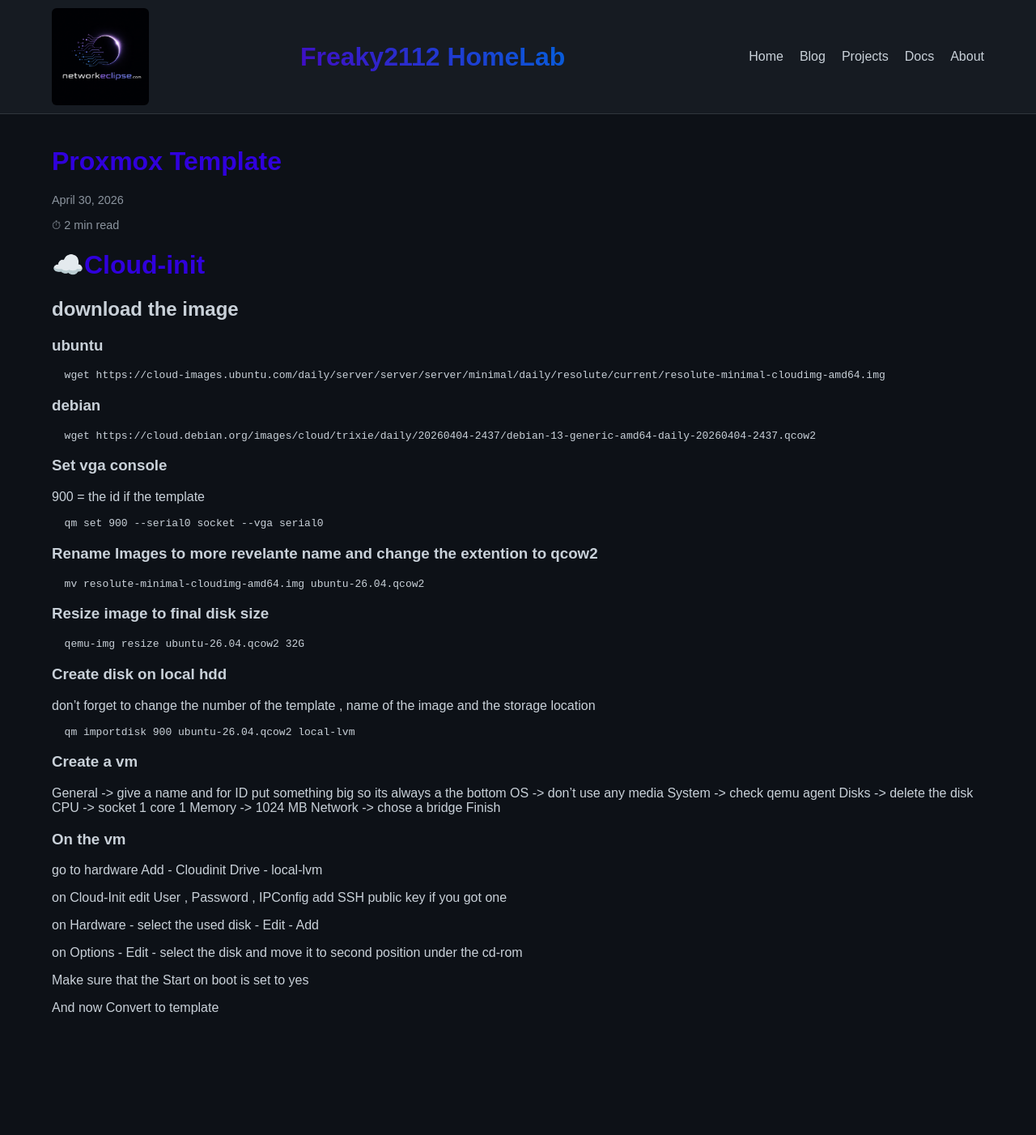
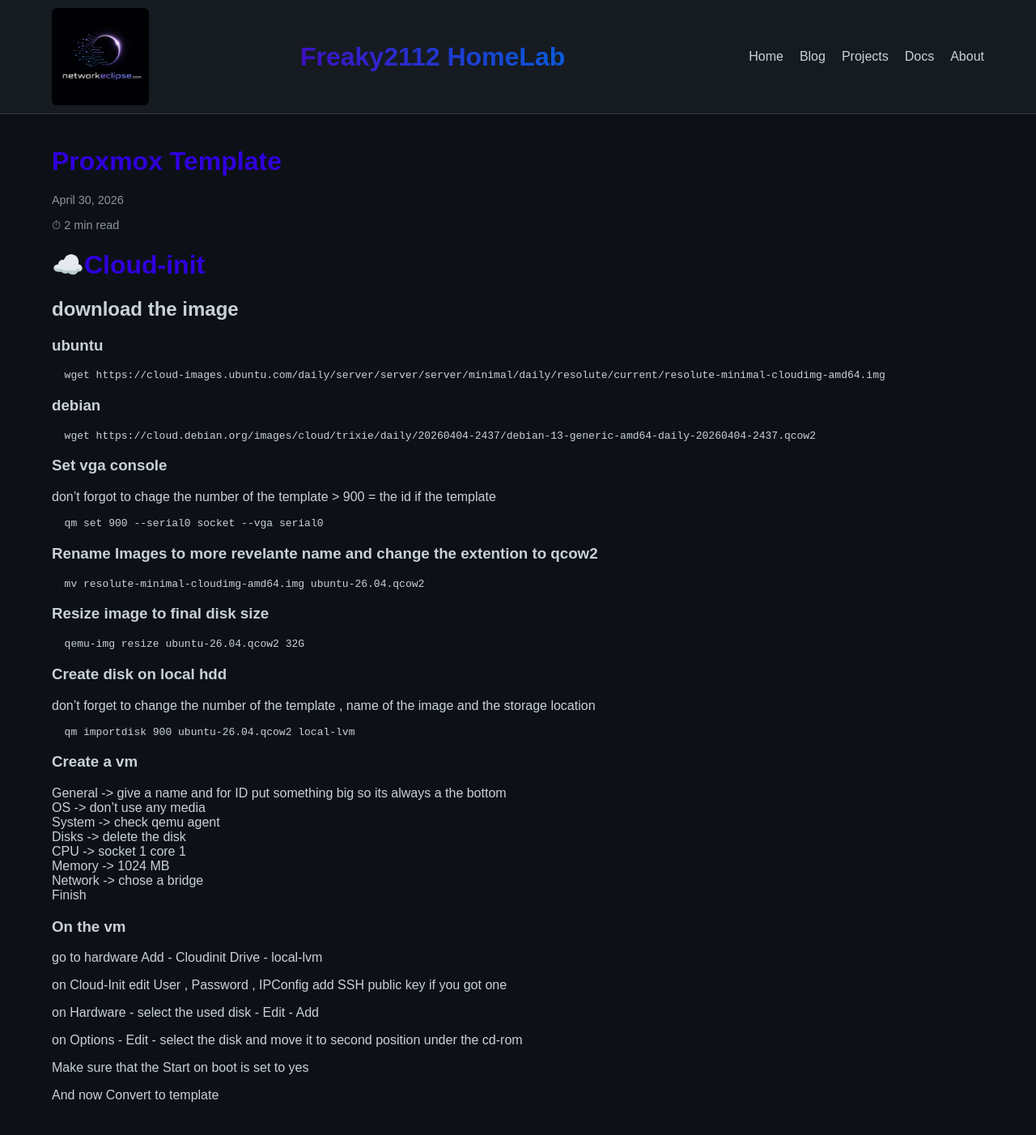
Before and after one commit to Freaky2112/freaky2112.github.io, a Jekyll site: the page built from _posts/2026-04-30-promox-template.md, in a window 1280 px wide. Shown: the whole page at 81% size. Built offline with Jekyll 4.4.1, drawn with Linux system fonts in a browser that asks for light colours; before the commit the page ends 1294 px from its top, so only the background shows below that.

Commit message:
Mod Proxmox

````diff
--- a/_posts/2026-04-30-promox-template.md
+++ b/_posts/2026-04-30-promox-template.md
@@ -15,7 +15,7 @@
   wget https://cloud.debian.org/images/cloud/trixie/daily/20260404-2437/debian-13-generic-amd64-daily-20260404-2437.qcow2
 ```
 ### Set vga console
-900 = the id if the template
+don't forgot to chage the number of the template > 900 = the id if the template
 
   ``` bash
   qm set 900 --serial0 socket --vga serial0
@@ -37,13 +37,13 @@
 
 ### Create a vm
 
-  General -> give a name and for ID put something big so its always a the bottom
-  OS -> don't use any media
-  System -> check qemu agent
-  Disks -> delete the disk
-  CPU -> socket 1 core 1
-  Memory -> 1024 MB
-  Network -> chose a bridge
+  General -> give a name and for ID put something big so its always a the bottom \
+  OS -> don't use any media \
+  System -> check qemu agent \
+  Disks -> delete the disk \
+  CPU -> socket 1 core 1 \
+  Memory -> 1024 MB \
+  Network -> chose a bridge \
   Finish
 
 ### On the vm
````
